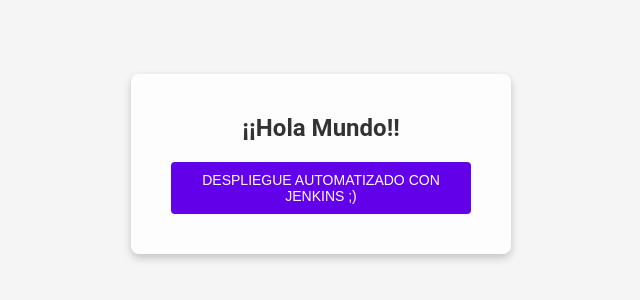
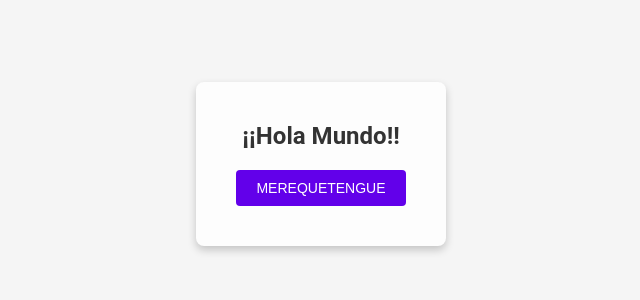
Before and after one commit to nisa2217/web-nginx, a plain HTML site: page index.html in a window 1280 px wide. Shown: the part 236-536 px from the top of the page, without its empty margins (319-959 px from the left). Drawn offline with Linux system fonts and the light colour scheme.

Commit message:
merequetengue

```diff
--- a/index.html
+++ b/index.html
@@ -48,7 +48,7 @@
 <body>
     <div class="card">
         <h1>¡¡Hola Mundo!!</h1>
-        <button class="button">Despliegue automatizado con Jenkins ;)</button>
+        <button class="button">Merequetengue</button>
     </div>
 </body>
 </html>
```
